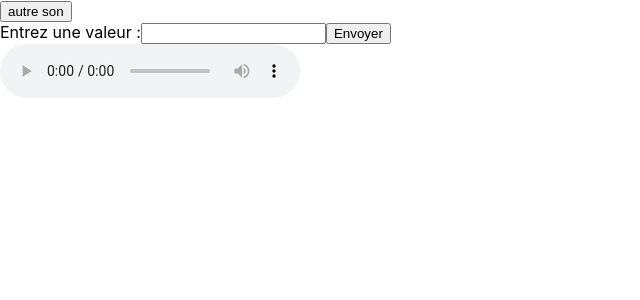
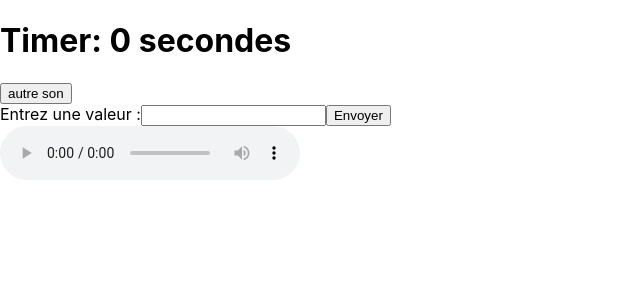
Before and after one commit to Kevdevv/blind-test, a React (Create React App) app: page / in a window 1280 px wide. Shown: the top 300 px of the page, without its empty margins (0-640 px from the left). Built offline with nearby package versions, Linux system fonts and the light colour scheme.

Commit message:
add timer

```diff
--- a/src/Pages/Landing.js
+++ b/src/Pages/Landing.js
@@ -1,4 +1,4 @@
-import React, { useState } from 'react'
+import React, { useState, useEffect } from 'react'
 import Test from '../sound/test.mp3'
 import Sound from '../component/Sound'
 import Eye from '../sound/21.mp3'
@@ -8,6 +8,21 @@ const Landing = () => {
   const [currentComponent, setCurrentComponent] = useState(1);
   const totalComponents = 3;
 
+  const [seconds, setSeconds] = useState(3);
+
+  useEffect(() => {
+
+    if (seconds === 0) {
+      setCurrentComponent(currentComponent +1)
+      return
+    }
+    const interval = setInterval(() => {
+      setSeconds(seconds => seconds - 1);
+    }, 1000);
+
+    return () => clearInterval(interval);
+  }, [seconds]);
+
 
   function change() {
     setCurrentComponent(currentComponent < totalComponents ? currentComponent + 1 : 1);
@@ -16,7 +31,9 @@ const Landing = () => {
 
   return (
     <>
-
+    <div>
+      <h1>Timer: {seconds} secondes</h1>
+    </div>
     <button onClick={change}>autre son</button>
     {(() => {
         switch (currentComponent) {
```
